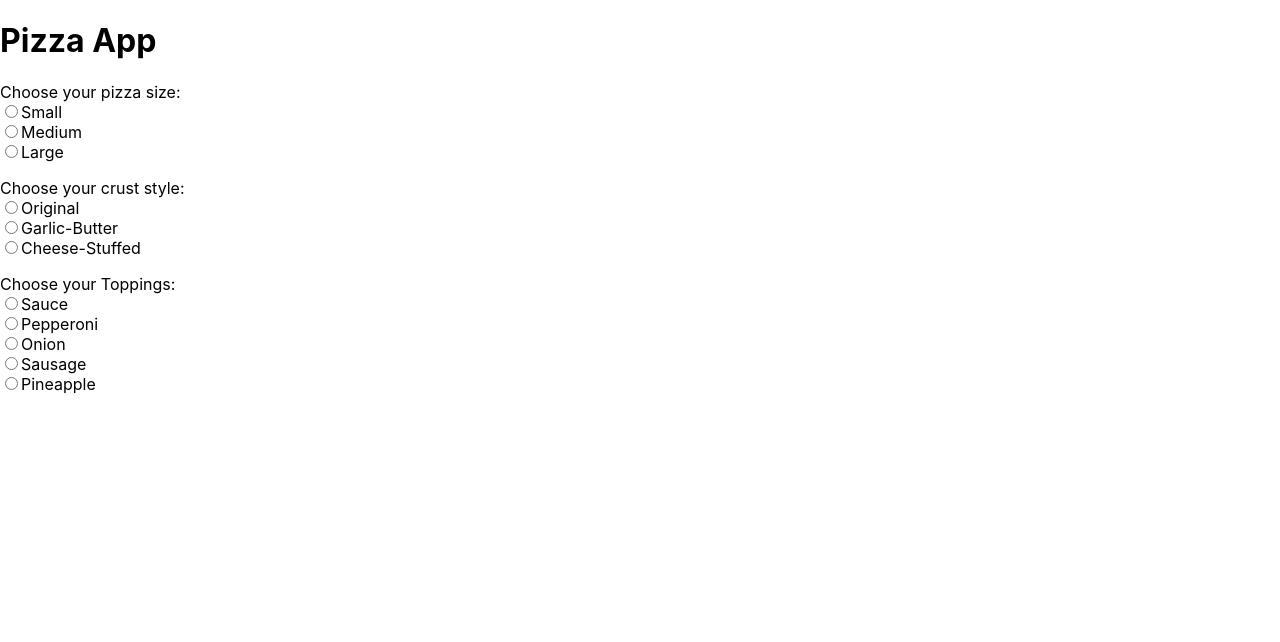
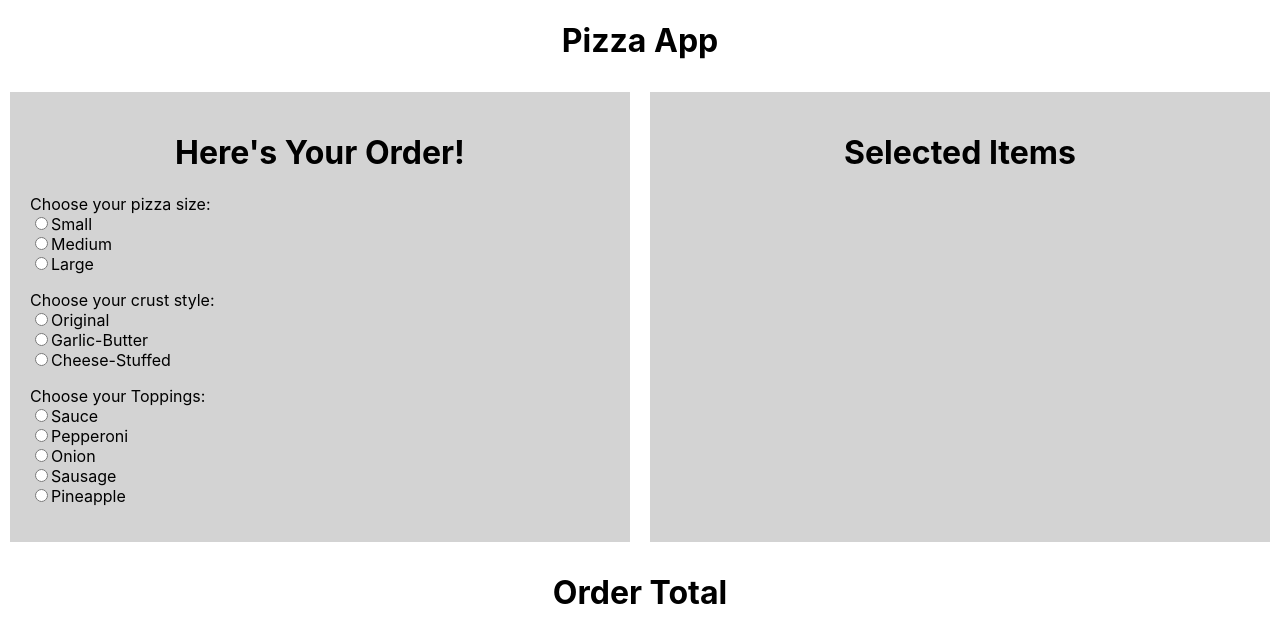
Before and after one commit to villanovachile/pizza-app, a React app: page / in a window 1280 px wide. Shown: the top 642 px of the page. Built offline with nearby package versions, Linux system fonts and the light colour scheme.

Commit message:
new components and CSS (#4)
Co-authored-by: Synora Eusebio <synora.eusebio@gmail.com>

```diff
--- a/src/components/App.js
+++ b/src/components/App.js
@@ -2,6 +2,9 @@ import React from 'react';
 import PizzaSize from './Pizza-Size.js';
 import Crust from './Crust.js';
 import Toppings from './Toppings.js';
+import Selection from './Selection.js';
+import SelectedItems from './SelectedItems.js';
+import Order from './Order.js';
 
 {/*Testing*/}
 
@@ -11,9 +14,23 @@ function App() {
       <header className="App-header">
         <h1>Pizza App</h1>
       </header>
-      <PizzaSize />
-      <Crust />
-      <Toppings />
+    <div className="container">
+      <div className="column">
+        <Selection>
+        {/*Renders order options on the left side of the page*/}
+        </Selection>
+      </div>
+      <div className="column">
+        <SelectedItems>
+        {/*Renders selected items on the right side of the page*/}
+        </SelectedItems>
+      </div>
+    </div>
+      <div className="order">
+        <Order>
+        {/*Order component for the bottom of the page*/}
+        </Order>
+      </div>
     </div>
   );
 }
--- a/src/components/Crust.js
+++ b/src/components/Crust.js
@@ -1,4 +1,5 @@
 import React from 'react';
+import Selection from './Selection.js';
 
 function Crust() {
     return (
--- /dev/null
+++ b/src/components/Order.js
@@ -0,0 +1,12 @@
+import React from 'react';
+import index from '../index.css';
+import Selection from './Selection.js';
+
+function Order() {
+    return(
+        <h1> Order Total</h1>
+    )
+}
+
+
+export default Order;
--- a/src/components/Pizza-Size.js
+++ b/src/components/Pizza-Size.js
@@ -1,4 +1,5 @@
 import React from 'react';
+import Selection from './Selection.js';
 
 
 function PizzaSize() {
--- /dev/null
+++ b/src/components/SelectedItems.js
@@ -0,0 +1,16 @@
+import React from 'react';
+import PizzaSize from './Pizza-Size.js';
+import Crust from './Crust.js';
+import Toppings from './Toppings.js';
+import index from '../index.css';
+
+
+function SelectedItems() {
+    return(
+        <div className="selectedItems">
+           <h1>Selected Items</h1>
+        </div>
+    )
+}
+
+export default SelectedItems;
--- /dev/null
+++ b/src/components/Selection.js
@@ -0,0 +1,18 @@
+import React from 'react';
+import PizzaSize from './Pizza-Size.js';
+import Crust from './Crust.js';
+import Toppings from './Toppings.js';
+import index from '../index.css';
+
+function Selection(){
+    return(
+        <div className="orderItems" >
+            <h1>Here's Your Order!</h1>
+            <PizzaSize />
+            <Crust />
+            <Toppings />
+        </div>
+    );
+}
+
+export default Selection;
--- a/src/components/Toppings.js
+++ b/src/components/Toppings.js
@@ -1,4 +1,5 @@
 import React from 'react';
+import Selection from './Selection.js';
 
 function Toppings() {
     return(
@@ -33,7 +34,7 @@ function Toppings() {
          </p>
 
         </>
-    )
+    );
 }
 
 export default Toppings;
--- a/src/index.css
+++ b/src/index.css
@@ -11,3 +11,31 @@ code {
   font-family: source-code-pro, Menlo, Monaco, Consolas, 'Courier New',
     monospace;
 }
+
+.App-header h1 {
+  text-align: center;
+}
+
+.container {
+  display: flex;
+  flex-wrap: wrap;
+}
+
+.column {
+  flex: 1;
+  padding: 20px;
+  margin: 10px;
+  background-color: #D3D3D3;
+}
+
+.orderItems h1 {
+  text-align: center;
+}
+
+.selectedItems h1 {
+  text-align: center;
+}
+
+.order h1 {
+  text-align: center;
+}
```
